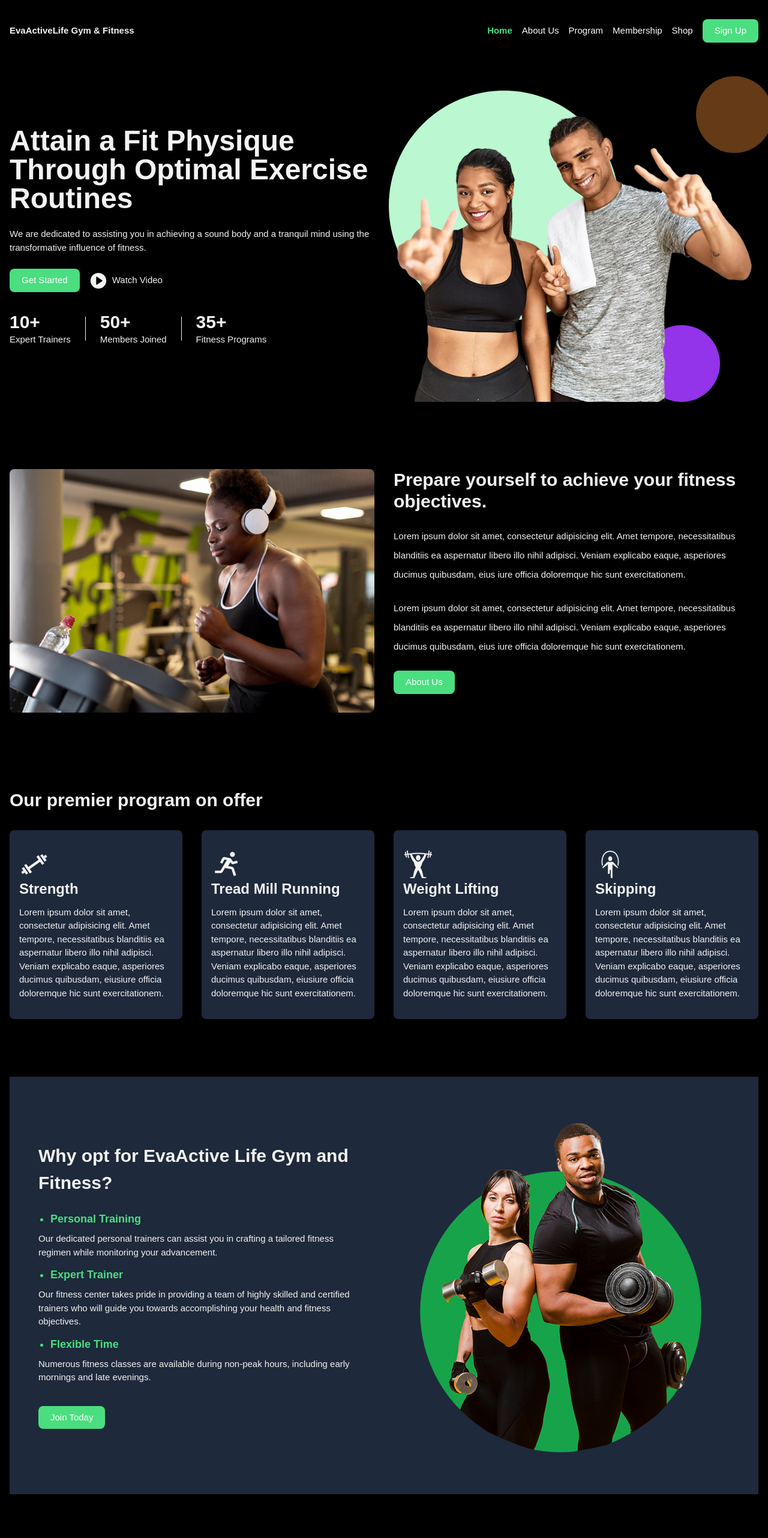
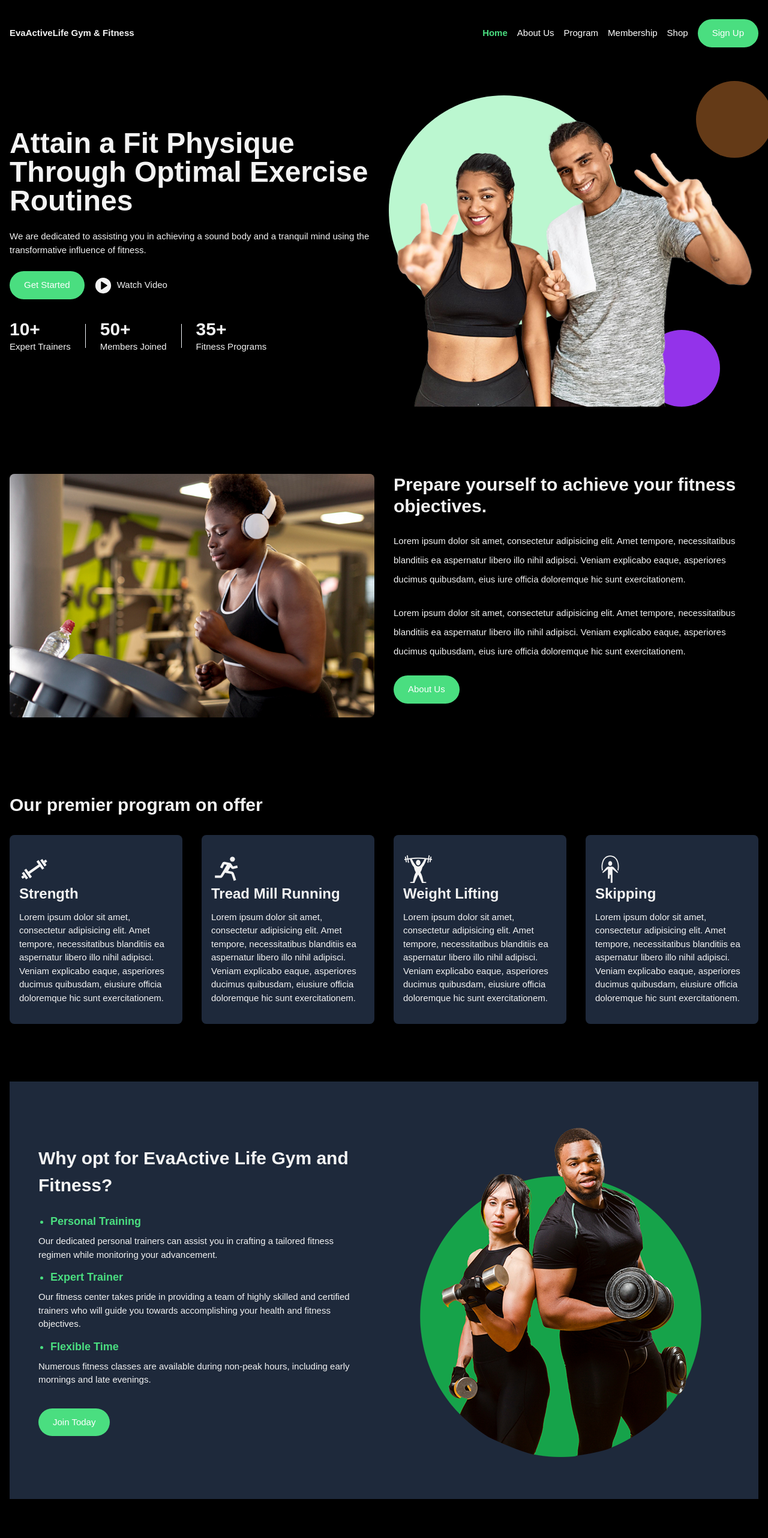
Before and after one commit to paulynson/evaactivelife_gym_and_fitness, a React (Vite) app: page / in a window 1280 px wide. Shown: the top 2564 px of the page at 60% size. Built offline with nearby package versions, Linux system fonts and the light colour scheme; the HTML template or start-up script is replaced by a standard one.

Commit message:
Imroved the UI button

```diff
--- a/src/components/MembershipForm/MembershipForm.jsx
+++ b/src/components/MembershipForm/MembershipForm.jsx
@@ -243,7 +243,7 @@ const MembershipForm = () => {
         <div className="flex justify-center items-center">
           <button
             type="submit"
-            className="bg-green-400 hover:bg-green-600 w-full cursor-pointer lg:w-64 text-white py-2 px-6 rounded"
+            className="bg-green-400 hover:bg-green-600 w-full cursor-pointer lg:w-64 text-white py-3 px-6 rounded-full"
             disabled={!termsAgreed}
           >
             Submit
--- a/src/components/homepage_components/Hero.jsx
+++ b/src/components/homepage_components/Hero.jsx
@@ -13,7 +13,7 @@ const HeroSection = () => {
           tranquil mind using the transformative influence of fitness.
         </p>
         <div className="flex gap-4">
-          <button className="py-2 px-5 bg-green-400 text-white hover:bg-green-600 rounded-lg ">
+          <button className="py-3 px-6 bg-green-400 text-white hover:bg-green-600 rounded-full ">
             Get Started
           </button>
           <a href="#/" className="flex items-center hover:text-green-400">
--- a/src/components/homepage_components/MainSection.jsx
+++ b/src/components/homepage_components/MainSection.jsx
@@ -44,7 +44,7 @@ const MainSection = () => {
             adipisci. Veniam explicabo eaque, asperiores ducimus quibusdam, eius
             iure officia doloremque hic sunt exercitationem.
           </p>
-          <button className="py-2 px-5 bg-green-400 text-white hover:bg-green-600 rounded-lg ">
+          <button className="py-3 px-6 bg-green-400 text-white hover:bg-green-600 rounded-full ">
             About Us
           </button>
         </article>
@@ -117,7 +117,7 @@ const MainSection = () => {
                 </p>
               </div>
             </section>
-            <button className="py-2 px-5 bg-green-400 text-white hover:bg-green-600 rounded-lg ">
+            <button className="py-3 px-6 bg-green-400 text-white hover:bg-green-600 rounded-full ">
               Join Today
             </button>
           </div>
@@ -158,7 +158,7 @@ const MainSection = () => {
                 <li>Discounted Add-On Classes</li>
               </ul>
               <div className="mt-6 text-center">
-                <button className="rounded-full py-2 px-6 border-white border-2 group-hover:bg-white group-hover:text-green-600 ">
+                <button className="rounded-full py-3 px-6 border-white border-2 group-hover:bg-white group-hover:text-green-600 ">
                   Choose Plan
                 </button>
               </div>
@@ -179,7 +179,7 @@ const MainSection = () => {
                 <li>Discounted Add-On Classes</li>
               </ul>
               <div className="mt-6 text-center">
-                <button className="rounded-full py-2 px-6 border-white border-2 group-hover:bg-white group-hover:text-green-600 ">
+                <button className="rounded-full py-3 px-6 border-white border-2 group-hover:bg-white group-hover:text-green-600 ">
                   Choose Plan
                 </button>
               </div>
@@ -202,7 +202,7 @@ const MainSection = () => {
                 <li>30-Day Risk Free Guarantee†</li>
               </ul>
               <div className="mt-6 text-center">
-                <button className="rounded-full py-2 px-6 border-white border-2 group-hover:bg-white group-hover:text-green-600 ">
+                <button className="rounded-full py-3 px-6 border-white border-2 group-hover:bg-white group-hover:text-green-600 ">
                   Choose Plan
                 </button>
               </div>
--- a/src/components/layouts/Header.jsx
+++ b/src/components/layouts/Header.jsx
@@ -87,7 +87,7 @@ const Header = () => {
                 {" "}
                 Testimonials
               </NavLink> */}
-              <button className="py-2 px-5 bg-green-400 text-white hover:bg-green-600 rounded-lg ">
+              <button className="py-3 px-6 bg-green-400 text-white hover:bg-green-600 rounded-full ">
                 Sign Up
               </button>
             </div>
--- a/src/features/MobileView.jsx
+++ b/src/features/MobileView.jsx
@@ -77,7 +77,7 @@ const MobileView = ({ navbar, setNavbar }) => {
             {" "}
             Testimonials
           </NavLink> */}
-          <button className="py-2 px-5 bg-green-400 text-white hover:bg-green-600 rounded-lg ">
+          <button className="py-3 px-6 bg-green-400 text-white font-bold hover:bg-green-600 text-lg rounded-full ">
             Sign Up
           </button>
         </div>
--- a/src/features/pages/membership/Membership.jsx
+++ b/src/features/pages/membership/Membership.jsx
@@ -119,7 +119,7 @@ const Membership = () => {
             {/* Sumbit button */}
             <div className="my-4">
               <button
-                className="bg-green-400 hover:bg-green-600 text-white font-bold py-2 px-4 rounded w-full"
+                className="bg-green-400 hover:bg-green-600 text-white font-bold py-3 px-6 rounded-full w-full"
                 onClick={calculateBMI}
               >
                 Calculate BMI
--- a/src/features/pages/notfound/NotFound.jsx
+++ b/src/features/pages/notfound/NotFound.jsx
@@ -18,7 +18,7 @@ const NotFound = () => {
         </p>
         <Link
           to="/"
-          className="py-3 px-5 bg-green-400 text-white hover:bg-green-600 rounded-lg font-bold"
+          className="py-3 px-6 bg-green-400 text-white hover:bg-green-600 rounded-full font-bold"
         >
           Go back Home
         </Link>
```
